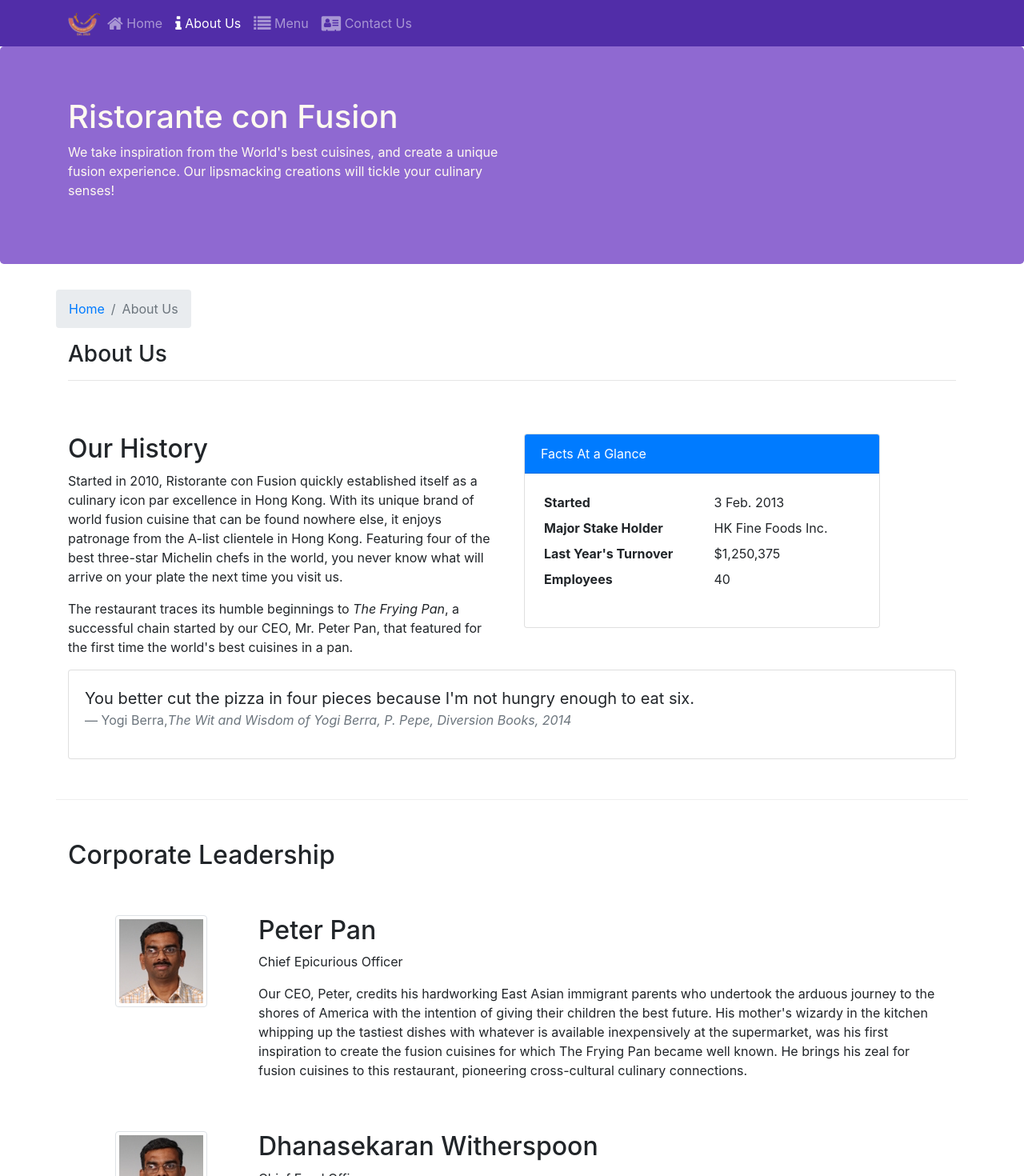
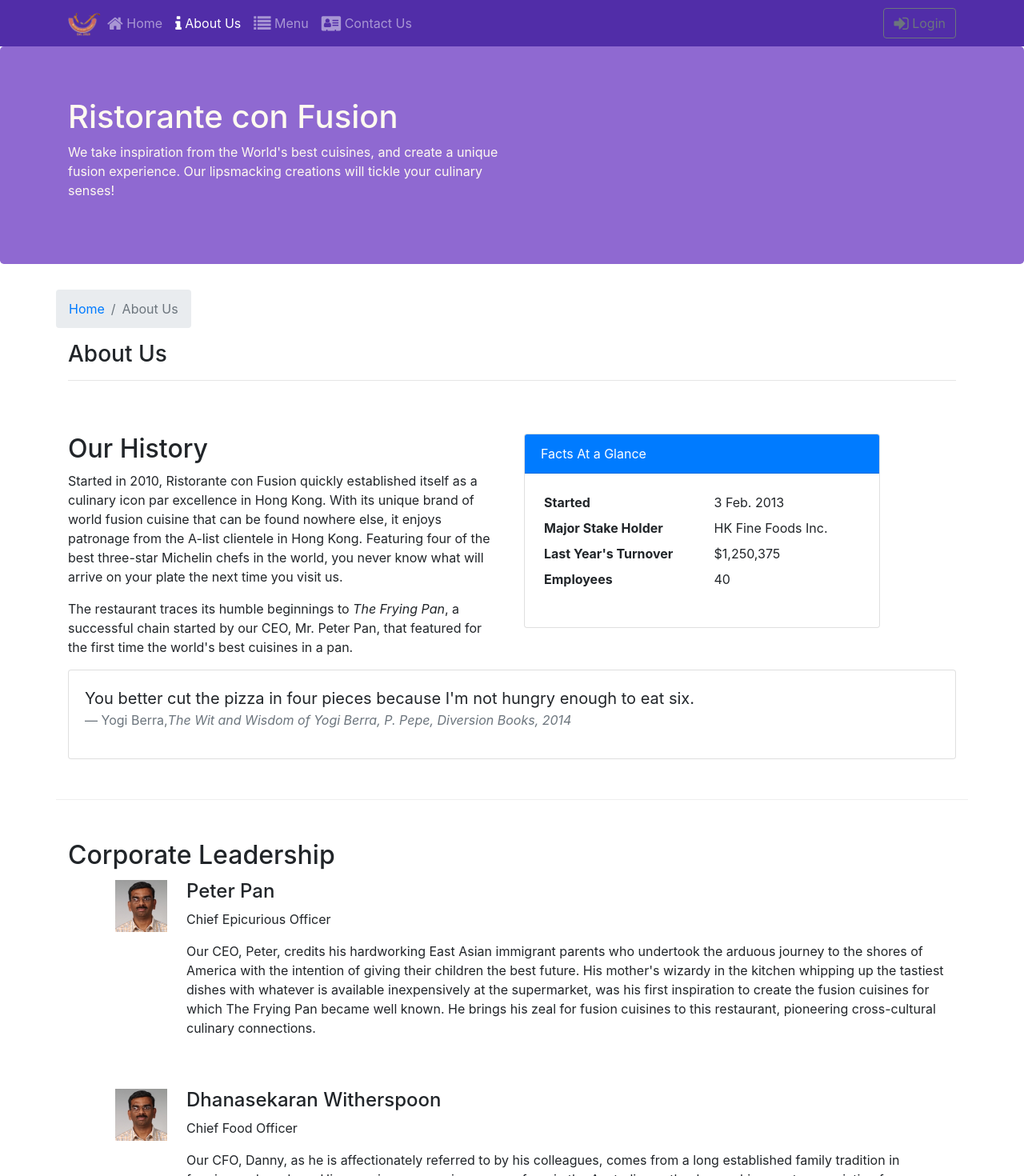
Before and after one commit to shan30071997/coursera_react, a React (Create React App) app in the folder confusion/: page /aboutus in a window 1280 px wide. Shown: the top 1470 px of the page at 80% size. Built offline with nearby package versions, Linux system fonts and the light colour scheme.

Commit message:
fixed issues and added uncontrolled forms

```diff
--- a/confusion/src/components/AboutComponent.js
+++ b/confusion/src/components/AboutComponent.js
@@ -10,23 +10,28 @@
 import { Link } from "react-router-dom";
 
 function RenderLeader({ leader }) {
+  const imgStyle = {
+    maxHeight: 65,
+    maxWidth: 65
+  };
+
   return (
-    <div className="row mt-5 align-items-center">
-      <div className="col col-sm order-sm-first col-md">
-        <div className="media">
-          <img
-            className="d-flex mr-3 img-thumbnail"
-            src={leader.image}
-            alt={leader.name}
-          />
-          <div className="media-body ml-5">
-            <h2 className="mt-0">{leader.name}</h2>
-            <p>{leader.designation}</p>
-            <p className="d-none d-sm-block">{leader.description}</p>
-          </div>
-        </div>
-      </div>
-    </div>
+    <Media className="mb-5">
+      <Media left href="#">
+        <Media
+          object
+          src={leader.image}
+          style={imgStyle}
+          alt={leader.name}
+          className="mr-4"
+        />
+      </Media>
+      <Media body>
+        <Media heading>{leader.name}</Media>
+        <p>{leader.designation}</p>
+        <p>{leader.description}</p>
+      </Media>
+    </Media>
   );
 }
 
--- a/confusion/src/components/ContactComponent.js
+++ b/confusion/src/components/ContactComponent.js
@@ -111,6 +111,52 @@
               <hr />
             </div>
 
+            <div className="row row-content">
+              <div className="col-12">
+                <h3>Location Information</h3>
+              </div>
+              <div className="col-12 col-sm-4 offset-sm-1">
+                <h5>Our Address</h5>
+                <address>
+                  121, Clear Water Bay Road
+                  <br />
+                  Clear Water Bay, Kowloon
+                  <br />
+                  HONG KONG
+                  <br />
+                  <i className="fa fa-phone"></i>: +852 1234 5678
+                  <br />
+                  <i className="fa fa-fax"></i>: +852 8765 4321
+                  <br />
+                  <i className="fa fa-envelope"></i>:{" "}
+                  <a href="mailto:confusion@food.net">confusion@food.net</a>
+                </address>
+              </div>
+              <div className="col-12 col-sm-6 offset-sm-1">
+                <h5>Map of our Location</h5>
+              </div>
+              <div className="col-12 col-sm-11 offset-sm-1">
+                <div className="btn-group" role="group">
+                  <a
+                    role="button"
+                    className="btn btn-primary"
+                    href="tel:+85212345678"
+                  >
+                    <i className="fa fa-phone"></i> Call
+                  </a>
+                  <a role="button" className="btn btn-info">
+                    <i className="fa fa-skype"></i> Skype
+                  </a>
+                  <a
+                    role="button"
+                    className="btn btn-success"
+                    href="mailto:confusion@food.net"
+                  >
+                    <i className="fa fa-envelope-o"></i> Email
+                  </a>
+                </div>
+              </div>
+            </div>
             <div className="row row-content">
               <div className="col-12">
                 <h3>Send us your Feedback</h3>
@@ -245,53 +291,6 @@
               </div>
             </div>
           </div>
-
-          <div className="row row-content">
-            <div className="col-12">
-              <h3>Location Information</h3>
-            </div>
-            <div className="col-12 col-sm-4 offset-sm-1">
-              <h5>Our Address</h5>
-              <address>
-                121, Clear Water Bay Road
-                <br />
-                Clear Water Bay, Kowloon
-                <br />
-                HONG KONG
-                <br />
-                <i className="fa fa-phone"></i>: +852 1234 5678
-                <br />
-                <i className="fa fa-fax"></i>: +852 8765 4321
-                <br />
-                <i className="fa fa-envelope"></i>:{" "}
-                <a href="mailto:confusion@food.net">confusion@food.net</a>
-              </address>
-            </div>
-            <div className="col-12 col-sm-6 offset-sm-1">
-              <h5>Map of our Location</h5>
-            </div>
-            <div className="col-12 col-sm-11 offset-sm-1">
-              <div className="btn-group" role="group">
-                <a
-                  role="button"
-                  className="btn btn-primary"
-                  href="tel:+85212345678"
-                >
-                  <i className="fa fa-phone"></i> Call
-                </a>
-                <a role="button" className="btn btn-info">
-                  <i className="fa fa-skype"></i> Skype
-                </a>
-                <a
-                  role="button"
-                  className="btn btn-success"
-                  href="mailto:confusion@food.net"
-                >
-                  <i className="fa fa-envelope-o"></i> Email
-                </a>
-              </div>
-            </div>
-          </div>
         </div>
       </React.Fragment>
     );
--- a/confusion/src/components/HeaderComponent.js
+++ b/confusion/src/components/HeaderComponent.js
@@ -6,7 +6,15 @@
   Jumbotron,
   NavbarToggler,
   Collapse,
-  NavItem
+  NavItem,
+  Button,
+  Modal,
+  ModalHeader,
+  ModalBody,
+  Form,
+  FormGroup,
+  Input,
+  Label
 } from "reactstrap";
 import { NavLink } from "react-router-dom";
 
@@ -15,15 +23,35 @@
     super(props);
 
     this.state = {
-      isNavOpen: false
+      isNavOpen: false,
+      isModalOpen: false
     };
     this.toggleNav = this.toggleNav.bind(this);
+    this.toggleModal = this.toggleModal.bind(this);
+    this.handleLogin = this.handleLogin.bind(this);
   }
 
   toggleNav() {
     this.setState({
       isNavOpen: !this.state.isNavOpen
     });
+  }
+  toggleModal() {
+    this.setState({
+      isModalOpen: !this.state.isModalOpen
+    });
+  }
+  handleLogin(event) {
+    this.toggleModal();
+    alert(
+      "Username: " +
+        this.username.value +
+        " Password: " +
+        this.password.value +
+        " Remember: " +
+        this.remember.checked
+    );
+    event.preventDefault();
   }
   render() {
     return (
@@ -63,6 +91,13 @@
                   </NavLink>
                 </NavItem>
               </Nav>
+              <Nav className="ml-auto" navbar>
+                <NavItem>
+                  <Button outline onClick={this.toggleModal}>
+                    <span className="fa fa-sign-in fa-lg"></span> Login
+                  </Button>
+                </NavItem>
+              </Nav>
             </Collapse>
           </div>
         </Navbar>
@@ -80,6 +115,44 @@
             </div>
           </div>
         </Jumbotron>
+        <Modal isOpen={this.state.isModalOpen} toggle={this.toggleModal}>
+          <ModalHeader toggle={this.toggleModal}>Login</ModalHeader>
+          <ModalBody>
+            <Form onSubmit={this.handleLogin}>
+              <FormGroup>
+                <Label htmlFor="username">Username</Label>
+                <Input
+                  type="text"
+                  id="username"
+                  name="username"
+                  innerRef={input => (this.username = input)}
+                />
+              </FormGroup>
+              <FormGroup>
+                <Label htmlFor="password">Password</Label>
+                <Input
+                  type="password"
+                  id="password"
+                  name="password"
+                  innerRef={input => (this.password = input)}
+                />
+              </FormGroup>
+              <FormGroup check>
+                <Label check>
+                  <Input
+                    type="checkbox"
+                    name="remember"
+                    innerRef={input => (this.remember = input)}
+                  />
+                  Remember me
+                </Label>
+              </FormGroup>
+              <Button type="submit" value="submit" color="primary">
+                Login
+              </Button>
+            </Form>
+          </ModalBody>
+        </Modal>
       </React.Fragment>
     );
   }
```
